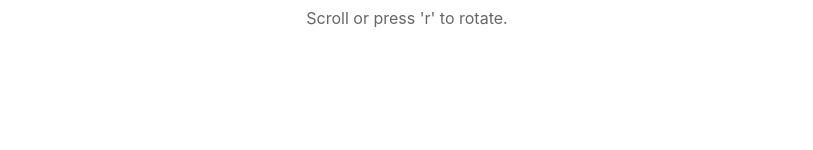
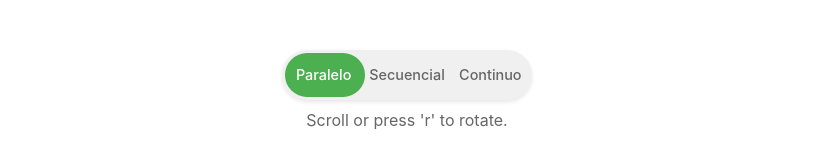
Before and after one commit to TSerranoE/City_TASEP, a React (Vite) app in the folder PAGINA_TASEP/: page / in a window 1280 px wide. Shown: the part 937-1087 px from the top of the page, without its empty margins (233-1046 px from the left). Before the commit the page ends 1039 px from the top, so only its background shows below. Built offline with nearby package versions, Linux system fonts and the light colour scheme; no server answers.

Commit message:
boton secuencial-paralelo-continuo

```diff
--- a/PAGINA_TASEP/src/App.tsx
+++ b/PAGINA_TASEP/src/App.tsx
@@ -5,6 +5,7 @@ import Grid from "./components/Grid";
 // import CarForm from "./components/CarForm";
 // import MoveCarForm from "./components/MoveCarForm";
 import CreateCar from "./components/CreateCar";
+import TripleSwitch from "./components/TrippleSwitch";
 import {
   calculateIntersections,
   calculateRowAndCols,
@@ -142,7 +143,6 @@ function App() {
   return (
     <div className={styles.app}>
       <h1 className={styles.title}>City Tasep</h1>
-
       <div className={styles.gridContainer}>
         <StartButton onClick={toggleStart} isActive={isActive} />
         <div className={styles.carContainer}>
@@ -162,30 +162,11 @@ function App() {
             />
           ))}
         </div>
+        <TripleSwitch
+          onChange={(value) => console.log("Switch value:", value)}
+        />
       </div>
-
       <p className={styles.instructions}>Scroll or press 'r' to rotate.</p>
-      {/* <ControlPanel
-        showIntersections={showIntersections}
-        showRowAndCols={showRowAndCols}
-        onToggleIntersections={toggleIntersections}
-        onToggleRowAndCols={toggleRowAndCols}
-      />
-
-      <DataDisplay
-        showIntersections={showIntersections}
-        showRowAndCols={showRowAndCols}
-        intersections={intersections}
-        rowAndCols={rowAndCols}
-      />
-      <div className={styles.formContainer}>
-        <CarForm
-          onAddCar={handleAddCar}
-          gridSize={size}
-          getNextCarId={getNextCarId}
-        />
-        <MoveCarForm onMoveCar={handleMoveCar} gridSize={size} cars={cars} />
-      </div> */}
     </div>
   );
 }
--- /dev/null
+++ b/PAGINA_TASEP/src/components/TrippleSwitch.module.css
@@ -0,0 +1,57 @@
+.switchContainer {
+  display: flex;
+  justify-content: center;
+  margin-top: 2rem;
+  width: 250px;
+  height: 50px;
+  border-radius: 25px;
+  background-color: #f0f0f0;
+  position: relative;
+  box-shadow: 0 2px 4px rgba(0, 0, 0, 0.1);
+}
+
+.switch {
+  height: 44px;
+  width: 80px;
+  background-color: #4caf50;
+  border-radius: 25px;
+  position: absolute;
+  left: 3px;
+  top: 3px;
+  transition: left 0.3s ease-in-out;
+}
+
+.switch.center {
+  left: 85px;
+}
+
+.switch.right {
+  left: 167px;
+}
+
+.labels {
+  display: flex;
+  width: 100%;
+  height: 100%;
+}
+
+.label {
+  flex: 1;
+  display: flex;
+  align-items: center;
+  justify-content: center;
+  cursor: pointer;
+  z-index: 1;
+  color: #666;
+  font-size: 0.9rem;
+  font-weight: 500;
+  transition: color 0.3s ease;
+}
+
+.label.active {
+  color: white;
+}
+
+.input {
+  display: none;
+}
--- /dev/null
+++ b/PAGINA_TASEP/src/components/TrippleSwitch.tsx
@@ -0,0 +1,83 @@
+import { useState } from "react";
+import styles from "./TrippleSwitch.module.css";
+
+type Position = "left" | "center" | "right";
+
+interface SwitchProps {
+  onChange?: (value: string) => void;
+}
+
+const TripleSwitch: React.FC<SwitchProps> = ({ onChange }) => {
+  const [position, setPosition] = useState<Position>("left");
+
+  const handleChange = (newPosition: Position) => {
+    setPosition(newPosition);
+    onChange?.(
+      newPosition === "left"
+        ? "Paralelo"
+        : newPosition === "center"
+        ? "Secuencial"
+        : "Continuo"
+    );
+  };
+
+  return (
+    <div className={styles.switchContainer}>
+      <div className={`${styles.switch} ${styles[position]}`} />
+      <div className={styles.labels}>
+        <input
+          type="radio"
+          id="left"
+          name="switch"
+          className={styles.input}
+          checked={position === "left"}
+          onChange={() => handleChange("left")}
+        />
+        <label
+          htmlFor="left"
+          className={`${styles.label} ${
+            position === "left" ? styles.active : ""
+          }`}
+        >
+          Paralelo
+        </label>
+
+        <input
+          type="radio"
+          id="center"
+          name="switch"
+          className={styles.input}
+          checked={position === "center"}
+          onChange={() => handleChange("center")}
+        />
+        <label
+          htmlFor="center"
+          className={`${styles.label} ${
+            position === "center" ? styles.active : ""
+          }`}
+        >
+          Secuencial
+        </label>
+
+        <input
+          type="radio"
+          id="right"
+          name="switch"
+          className={styles.input}
+          checked={position === "right"}
+          onChange={() => handleChange("right")}
+        />
+        <label
+          htmlFor="right"
+          className={`${styles.label} ${
+            position === "right" ? styles.active : ""
+          }`}
+        >
+          Continuo
+        </label>
+      </div>
+    </div>
+  );
+};
+
+export default TripleSwitch;
```
